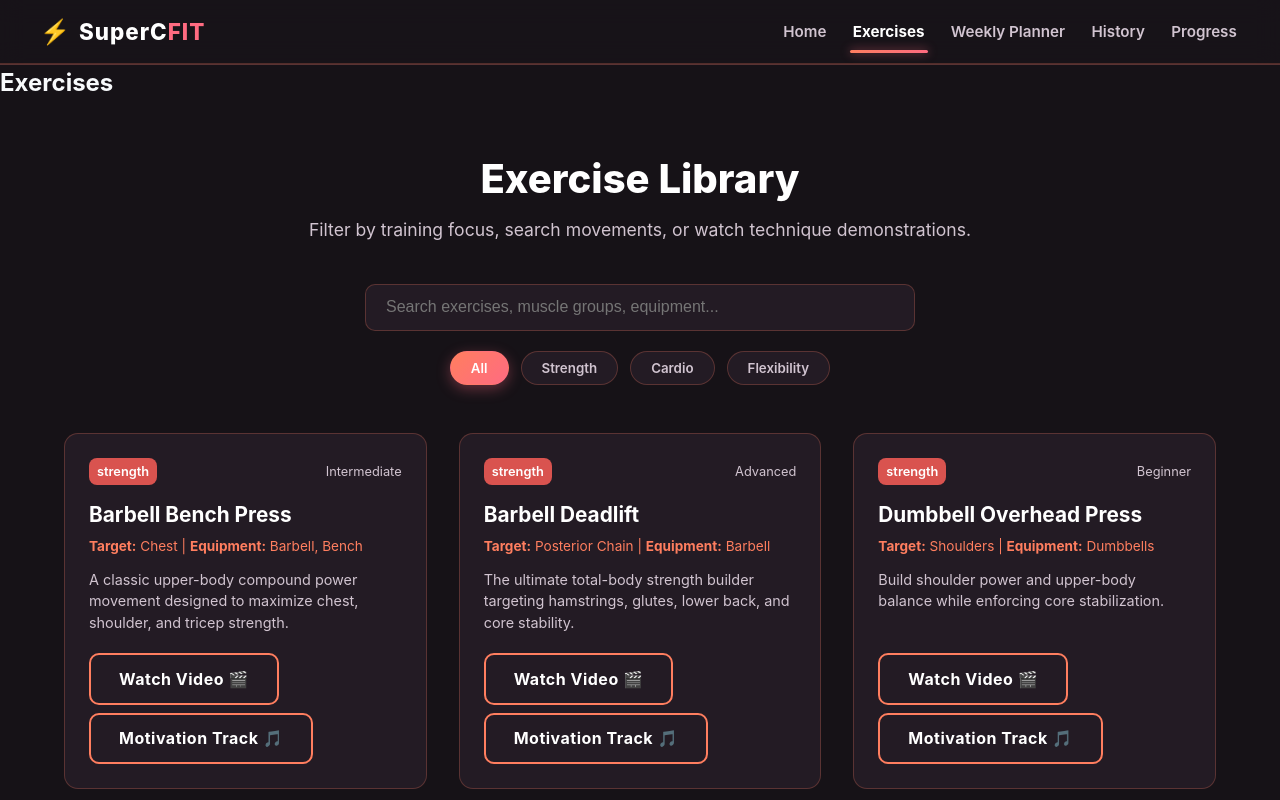
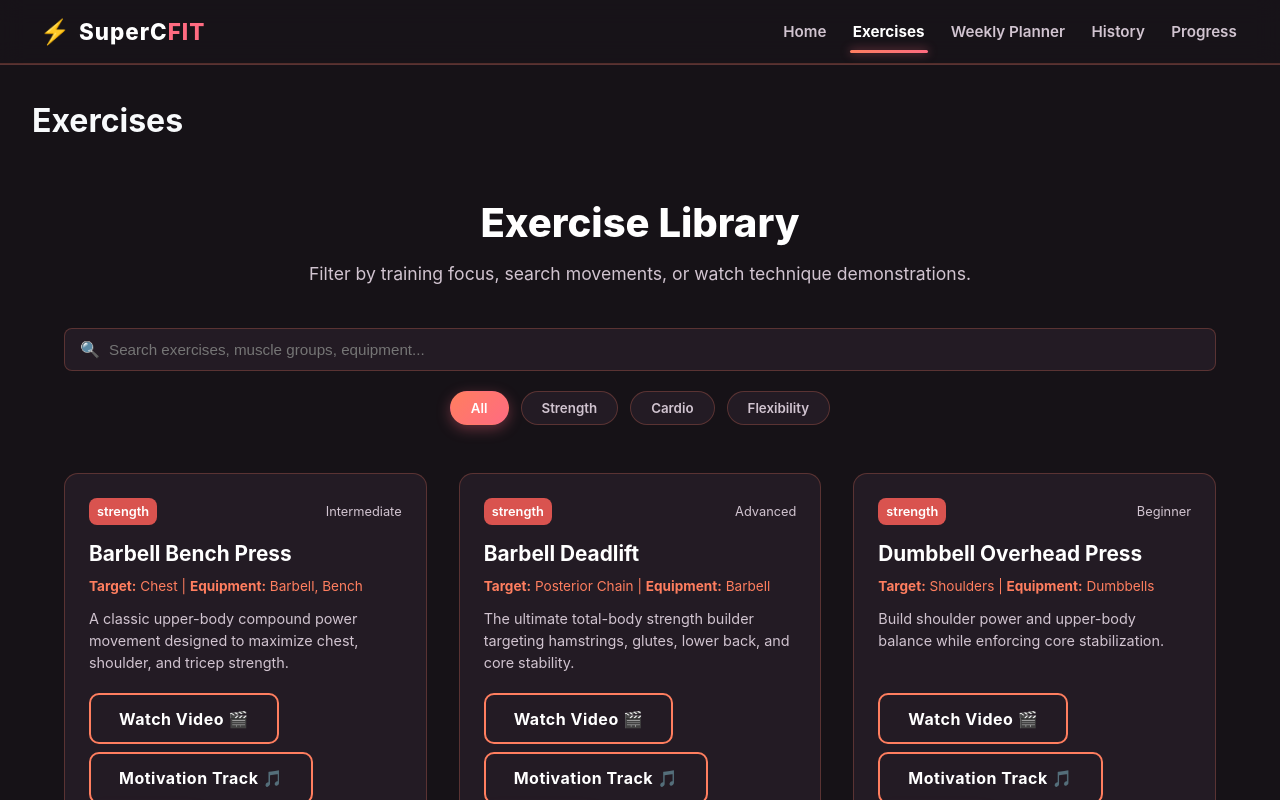
Before and after one commit to Manqoba-123/react-fitness-tracker-app, a React (Vite) app in the folder fitness-tracker/: page /exercises in a window 1280 px wide. Shown: the top 800 px of the page. Built offline with nearby package versions, Linux system fonts and the light colour scheme.

Commit message:
addressed third to fifth comments

```diff
--- a/fitness-tracker/src/components/Exercise/ExerciseList.jsx
+++ b/fitness-tracker/src/components/Exercise/ExerciseList.jsx
@@ -3,10 +3,11 @@ import { useSearchParams } from 'react-router-dom';
 import { EXERCISES_DATA } from '../../data/exercisesData';
 import ExerciseCard from './ExerciseCard';
 import Button from '../UI/Button';
+import SearchBar from '../UI/SearchBar';
 import PropTypes from 'prop-types';
 import styles from './Exercises.module.css';
 
-const ExerciseList = ({ exercises = EXERCISES_DATA }) => {
+const ExerciseList = ({ exercises = EXERCISES_DATA, onSelect }) => {
   const [searchParams, setSearchParams] = useSearchParams();
   const initialCategory = searchParams.get('category') || 'all';
 
@@ -51,30 +52,20 @@ const ExerciseList = ({ exercises = EXERCISES_DATA }) => {
 
       {/* Controls: Search & Category Tabs */}
       <section className={styles.controlsSection}>
-        <div className={styles.searchWrapper}>
-          <input
-            type="text"
-            placeholder="Search exercises, muscle groups, equipment..."
-            value={searchTerm}
-            onChange={(e) => setSearchTerm(e.target.value)}
-            className={styles.searchInput}
-          />
-          {searchTerm && (
-            <button
-              className={styles.clearBtn}
-              onClick={() => setSearchTerm('')}
-            >
-              ✕
-            </button>
-          )}
-        </div>
+        <SearchBar
+          value={searchTerm}
+          onChange={setSearchTerm}
+          onClear={() => setSearchTerm('')}
+          placeholder="Search exercises, muscle groups, equipment..."
+        />
 
         <div className={styles.filterGroup}>
           {['all', 'strength', 'cardio', 'flexibility'].map((category) => (
             <button
               key={category}
-              className={`${styles.filterBtn} ${selectedCategory === category ? styles.activeFilter : ''
-                }`}
+              className={`${styles.filterBtn} ${
+                selectedCategory === category ? styles.activeFilter : ''
+              }`}
               onClick={() => handleCategoryChange(category)}
             >
               {category.charAt(0).toUpperCase() + category.slice(1)}
@@ -88,7 +79,11 @@ const ExerciseList = ({ exercises = EXERCISES_DATA }) => {
         {filteredExercises.length > 0 ? (
           <div className={styles.exerciseGrid}>
             {filteredExercises.map((exercise) => (
-              <ExerciseCard key={exercise.id} exercise={exercise} />
+              <ExerciseCard
+                key={exercise.id}
+                exercise={exercise}
+                onSelect={onSelect}
+              />
             ))}
           </div>
         ) : (
--- a/fitness-tracker/src/components/UI/SearchBar.jsx
+++ b/fitness-tracker/src/components/UI/SearchBar.jsx
@@ -1,4 +1,3 @@
-// src/components/UI/SearchBar.jsx
 import React from 'react';
 import styles from './UI.module.css';
 
--- a/fitness-tracker/src/pages/ExercisesPage.jsx
+++ b/fitness-tracker/src/pages/ExercisesPage.jsx
@@ -1,16 +1,43 @@
-import React, { useState } from 'react';
-import ExerciseDetail from '../components/Exercise/ExerciseDetail.jsx';
-import ExerciseList from '../components/Exercise/ExerciseList.jsx';
-import Modal from '../components/UI/Modal.jsx';
+import React, { useState, useEffect } from 'react';
+import ExerciseList from '../components/Exercise/ExerciseList';
+import ExerciseDetail from '../components/Exercise/ExerciseDetail';
+import Modal from '../components/UI/Modal';
+import { EXERCISES_DATA } from '../data/exercisesData';
 
 const ExercisesPage = () => {
+  const [exercises, setExercises] = useState([]);
   const [selectedExercise, setSelectedExercise] = useState(null);
+  const [loading, setLoading] = useState(true);
+  const [error, setError] = useState(null);
+
+  useEffect(() => {
+    // Simulate async data load
+    const fetchExercises = async () => {
+      try {
+        setLoading(true);
+        // Simulate delay
+        setTimeout(() => {
+          setExercises(EXERCISES_DATA);
+          setLoading(false);
+        }, 1000);
+      } catch (err) {
+        setError('Failed to load exercises');
+        setLoading(false);
+      }
+    };
+
+    fetchExercises();
+  }, []);
 
   return (
-    <div>
-      <h2>Exercises</h2>
-      <ExerciseList onSelect={setSelectedExercise} />
+    <div style={{ padding: '2rem' }}>
+      <h1>Exercises</h1>
 
+      {loading ? (
+        <p>Loading exercises...</p>
+      ) : error ? (
+        <p style={{ color: 'red' }}>{error}</p>
+      ) : selectedExercise ? (
         <Modal
           isOpen={!!selectedExercise}
           onClose={() => setSelectedExercise(null)}
@@ -21,6 +48,12 @@ const ExercisesPage = () => {
             onClose={() => setSelectedExercise(null)}
           />
         </Modal>
+      ) : (
+        <ExerciseList
+          exercises={exercises}
+          onSelect={setSelectedExercise}
+        />
+      )}
     </div>
   );
 };
```
Lines whose indentation alone changed are shown as unchanged.
